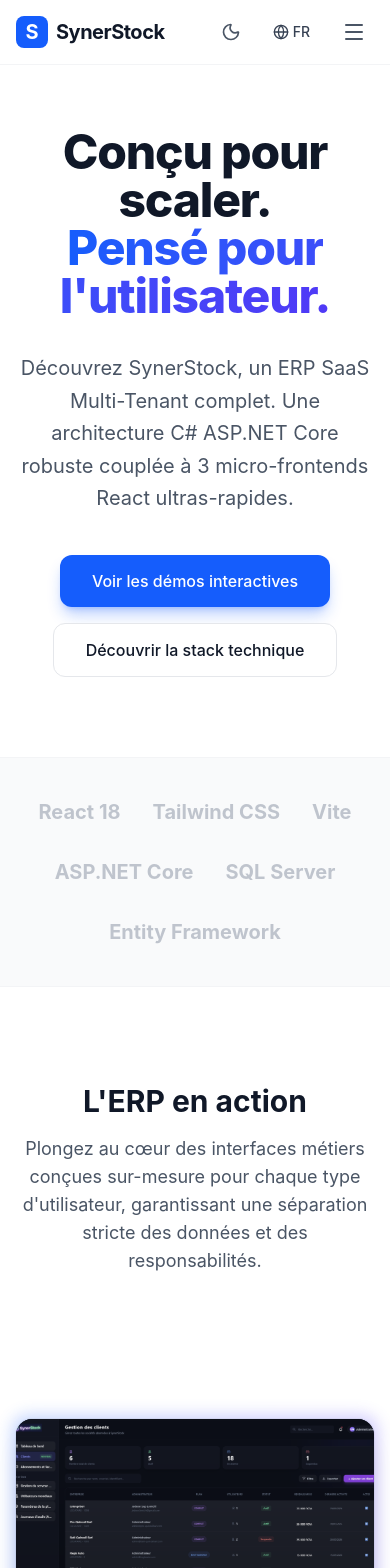
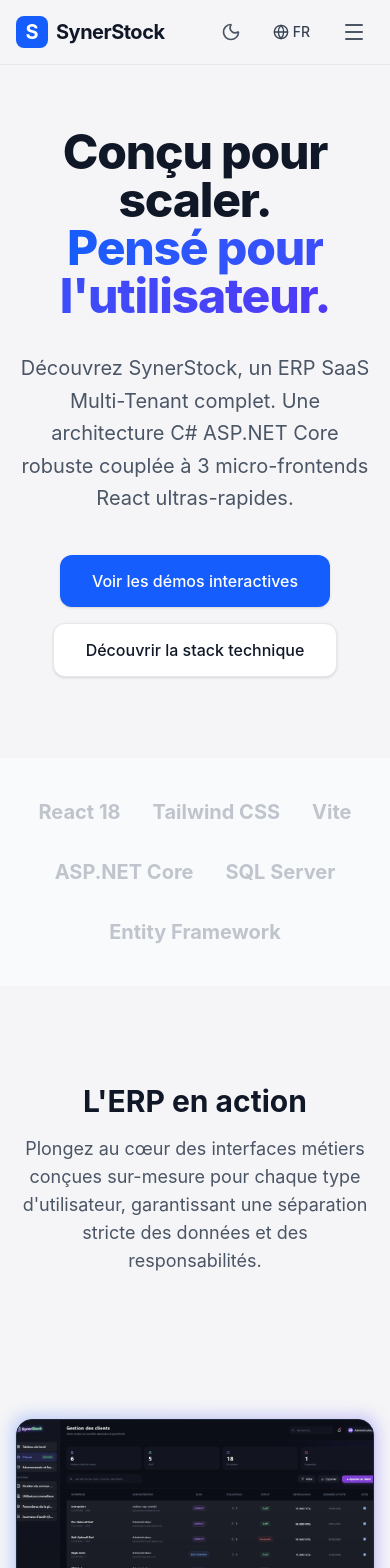
Before and after one commit to Sdev237/SynerStockAppShowCase, a React (Vite) app: page / in a window 390 px wide. Shown: the top 1568 px of the page. Built offline with nearby package versions, Linux system fonts and the light colour scheme.

Commit message:
refactor(ui): update landing page cards, detail modals, and core styles

```diff
--- a/src/App.jsx
+++ b/src/App.jsx
@@ -36,9 +36,9 @@
   };
 
   return (
-    <div className="min-h-screen bg-white dark:bg-gray-950 transition-colors duration-300">
+    <div className="min-h-screen bg-[#f5f5f7] dark:bg-gray-950 transition-colors duration-300">
       {/* Navbar */}
-      <nav className="fixed top-0 w-full bg-white/80 dark:bg-gray-950/80 backdrop-blur-md z-50 border-b border-gray-100 dark:border-gray-800 transition-colors duration-300">
+      <nav className="fixed top-0 w-full bg-[#f5f5f7]/80 dark:bg-gray-950/80 backdrop-blur-md z-50 border-b border-gray-200 dark:border-gray-800 transition-colors duration-300">
         <div className="max-w-7xl mx-auto px-4 sm:px-6 lg:px-8 h-16 flex items-center justify-between">
           <div className="flex items-center gap-2">
             <div className="w-8 h-8 bg-blue-600 rounded-lg flex items-center justify-center">
@@ -92,7 +92,7 @@
 
         {/* Mobile Menu Panel */}
         {isMobileMenuOpen && (
-          <div className="md:hidden bg-white dark:bg-gray-950 border-b border-gray-100 dark:border-gray-800 shadow-lg absolute w-full left-0 top-16 animate-fade-in-up z-40">
+          <div className="md:hidden bg-[#f5f5f7] dark:bg-gray-950 border-b border-gray-100 dark:border-gray-800 shadow-sm absolute w-full left-0 top-16 animate-fade-in-up z-40">
             <div className="px-4 pt-2 pb-6 space-y-4 flex flex-col">
               <a
                 href="#features"
@@ -134,10 +134,10 @@
           {t('hero.subtitle')}
         </p>
         <div className="flex flex-col sm:flex-row items-center justify-center gap-4">
-          <a href="#features" className="inline-flex items-center justify-center px-8 py-3.5 text-base font-medium text-white bg-blue-600 rounded-xl hover:bg-blue-700 shadow-lg shadow-blue-600/30 transition-all hover:-translate-y-0.5">
+          <a href="#features" className="inline-flex items-center justify-center px-8 py-3.5 text-base font-medium text-white bg-blue-600 rounded-xl hover:bg-blue-700 shadow-sm transition-all hover:-translate-y-0.5">
             {t('hero.btnDemo')}
           </a>
-          <a href="#architecture" className="inline-flex items-center justify-center px-8 py-3.5 text-base font-medium text-gray-900 dark:text-white bg-white dark:bg-gray-900 border border-gray-200 dark:border-gray-700 rounded-xl hover:bg-gray-50 dark:hover:bg-gray-800 transition-all">
+          <a href="#architecture" className="inline-flex items-center justify-center px-8 py-3.5 text-base font-medium text-gray-900 dark:text-white bg-white dark:bg-gray-900 border border-gray-200 dark:border-gray-700 rounded-xl hover:bg-gray-50 dark:hover:bg-gray-800 shadow-sm transition-all">
             {t('hero.btnTech')}
           </a>
         </div>
@@ -189,7 +189,7 @@
           >
             <button
               onClick={() => setIsBoutiqueModalOpen(true)}
-              className="inline-flex items-center justify-center px-6 py-2.5 text-sm font-bold text-white bg-blue-600 rounded-lg hover:bg-blue-700 shadow-lg shadow-blue-600/30 transition-all hover:-translate-y-0.5"
+              className="inline-flex items-center justify-center px-6 py-2.5 text-sm font-bold text-white bg-blue-600 rounded-lg hover:bg-blue-700 shadow-sm transition-all hover:-translate-y-0.5"
             >
               {t('showcase.boutique.btnMore')}
               <svg className="w-4 h-4 ml-2" fill="none" stroke="currentColor" viewBox="0 0 24 24">
--- a/src/components/BoutiqueDetailsModal.jsx
+++ b/src/components/BoutiqueDetailsModal.jsx
@@ -63,7 +63,7 @@
         <div className="absolute -inset-1 bg-gradient-to-r from-blue-600 to-indigo-600 rounded-2xl blur opacity-25 group-hover:opacity-50 transition duration-1000"></div>
 
         {/* Conteneur principal de la modale */}
-        <div className="relative w-full h-full bg-slate-900 ring-1 ring-gray-900/5 rounded-2xl shadow-2xl overflow-hidden flex items-center justify-center">
+        <div className="relative w-full h-full bg-slate-900 border border-gray-700 rounded-2xl shadow-md overflow-hidden flex items-center justify-center">
           {images.map((src, idx) => (
             <img
               key={idx}
--- a/src/components/FeatureSlideshowCard.jsx
+++ b/src/components/FeatureSlideshowCard.jsx
@@ -38,7 +38,7 @@
 
           {/* Slideshow Container */}
           <div
-            className="relative bg-slate-900 ring-1 ring-gray-900/5 rounded-2xl shadow-xl overflow-hidden aspect-[16/9] flex items-center justify-center cursor-pointer group/image"
+            className="relative bg-slate-900 border border-gray-800 rounded-2xl shadow-sm overflow-hidden aspect-[16/9] flex items-center justify-center cursor-pointer group/image"
             onMouseEnter={() => setIsHovered(true)}
             onMouseLeave={() => setIsHovered(false)}
             onClick={() => setIsLightboxOpen(true)}
--- a/src/components/FeatureVideoCard.jsx
+++ b/src/components/FeatureVideoCard.jsx
@@ -7,7 +7,7 @@
     <div className={`flex flex-col ${reverse ? 'lg:flex-row-reverse' : 'lg:flex-row'} items-center gap-12 py-16 border-b border-gray-100 dark:border-gray-800 last:border-0 transition-colors`}>
       <div className="flex-1 w-full relative group">
         <div className="absolute -inset-1 bg-gradient-to-r from-blue-600 to-indigo-600 rounded-2xl blur opacity-25 group-hover:opacity-50 transition duration-1000 group-hover:duration-200"></div>
-        <div className="relative bg-white dark:bg-gray-900 ring-1 ring-gray-900/5 rounded-2xl shadow-xl overflow-hidden aspect-[4/3] flex items-center justify-center transition-colors">
+        <div className="relative bg-white dark:bg-gray-900 border border-gray-200 dark:border-gray-800 rounded-2xl shadow-sm overflow-hidden aspect-[4/3] flex items-center justify-center transition-colors">
           <img
             src={videoSrc}
             alt={`Démo de ${title}`}
--- a/src/components/MagasinDetailsModal.jsx
+++ b/src/components/MagasinDetailsModal.jsx
@@ -60,7 +60,7 @@
         <div className="absolute -inset-1 bg-gradient-to-r from-blue-600 to-indigo-600 rounded-2xl blur opacity-25 group-hover:opacity-50 transition duration-1000"></div>
 
         {/* Conteneur principal de la modale */}
-        <div className="relative w-full h-full bg-slate-900 ring-1 ring-gray-900/5 rounded-2xl shadow-2xl overflow-hidden flex items-center justify-center">
+        <div className="relative w-full h-full bg-slate-900 border border-gray-700 rounded-2xl shadow-md overflow-hidden flex items-center justify-center">
           {images.map((src, idx) => (
             <img
               key={idx}
--- a/src/index.css
+++ b/src/index.css
@@ -8,7 +8,7 @@
   font-weight: 400;
 
   color-scheme: light dark;
-  background-color: #f9fafb;
+  background-color: #f5f5f7;
 }
 
 body {
```
